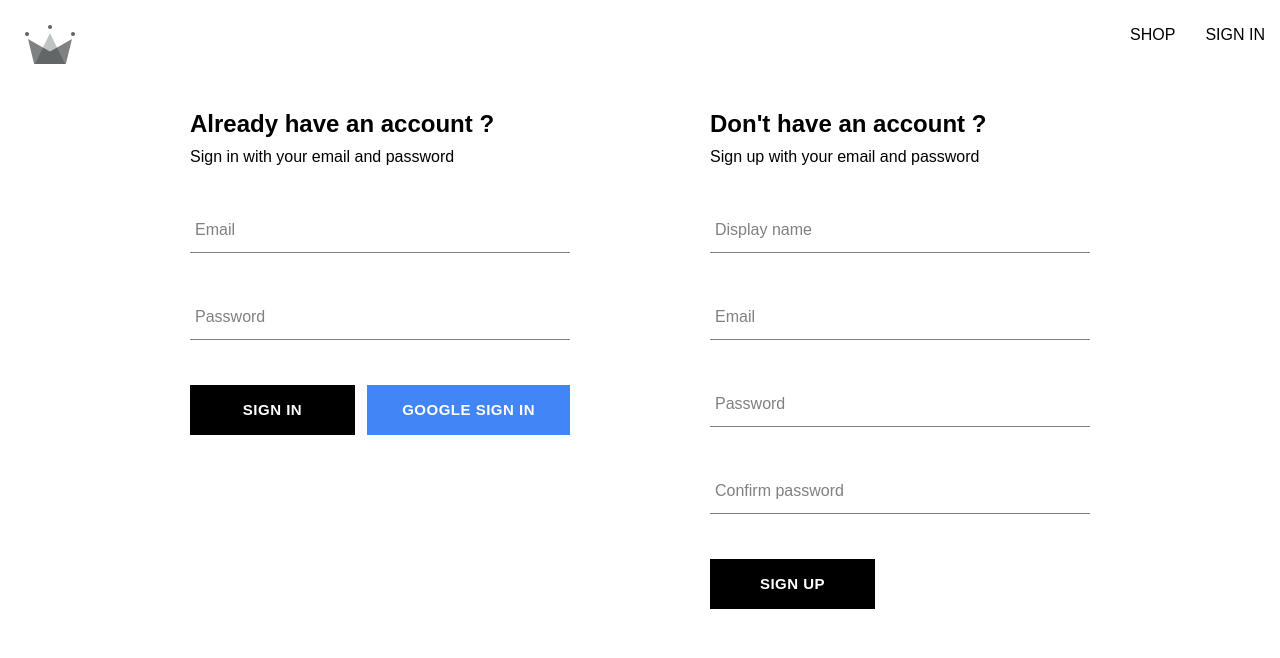
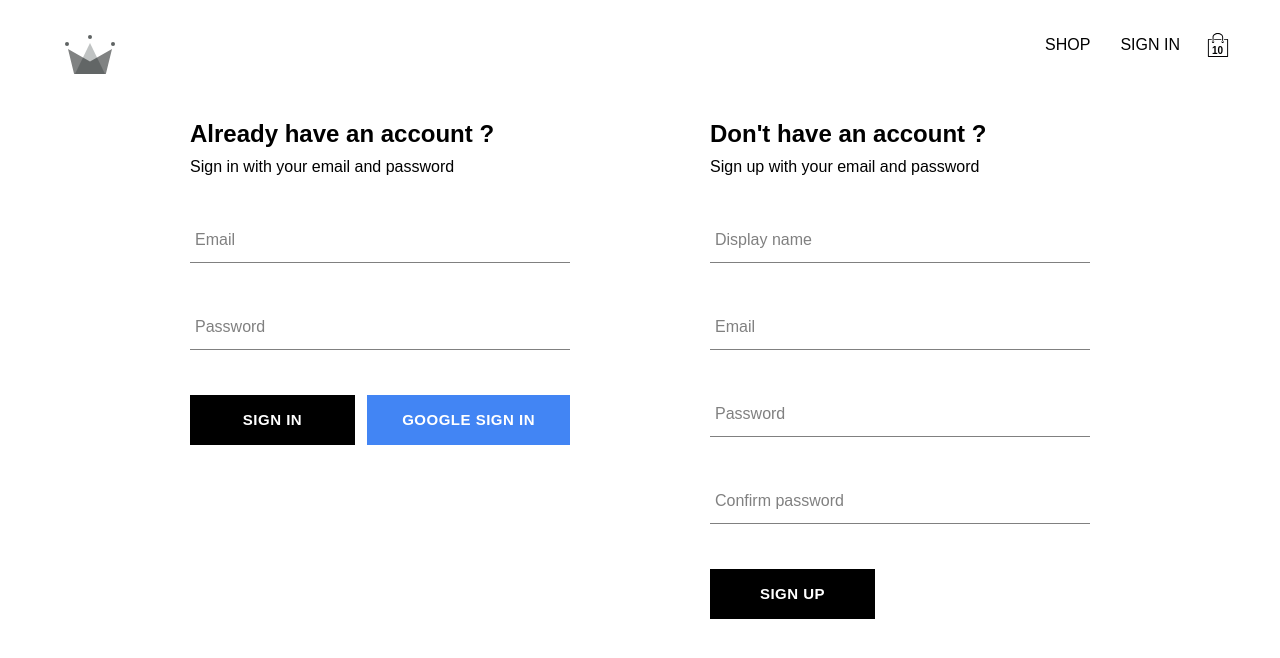
Before and after one commit to AielLeia/crwn-clothing, a React (Vite) app: page /auth in a window 1280 px wide. Shown: the top 658 px of the page. Built offline with nearby package versions, Linux system fonts and the light colour scheme; no server answers; a web font is replaced by a local one.

Commit message:
Added Cart functionality and updated global styles
1. Integrated CartIcon and CartDropdown components into Navigation component.
2. Added CartProvider to main.jsx for global cart state management.
3. Updated global styles in index.scss, added padding to body.

```diff
--- /dev/null
+++ b/src/components/cart-dropdown/cart-dropdown.component.jsx
@@ -0,0 +1,13 @@
+import "./cart-dropdown.styles.scss"
+import {Button} from "../button/button.component.jsx";
+
+const CartDropdown = () => {
+  return (
+    <div className="cart-dropdown-container">
+      <div className="cart-items" />
+      <Button>GO TO CHECKOUT</Button>
+    </div>
+  )
+}
+
+export {CartDropdown}
--- /dev/null
+++ b/src/components/cart-dropdown/cart-dropdown.styles.scss
@@ -0,0 +1,29 @@
+.cart-dropdown-container {
+  position: absolute;
+  width: 240px;
+  height: 340px;
+  display: flex;
+  flex-direction: column;
+  padding: 20px;
+  border: 1px solid black;
+  background-color: white;
+  top: 90px;
+  right: 40px;
+  z-index: 5;
+
+  .empty-message {
+    font-size: 18px;
+    margin: 50px auto;
+  }
+
+  .cart-items {
+    height: 240px;
+    display: flex;
+    flex-direction: column;
+    overflow: scroll;
+  }
+
+  button {
+    margin-top: auto;
+  }
+}
--- /dev/null
+++ b/src/components/cart-icon/cart-icon.component.jsx
@@ -0,0 +1,20 @@
+import ShoppingIcon from '../../assets/shopping-bag.svg?react'
+
+import "./cart-icon.styles.scss"
+import {useContext} from "react";
+import {CartContext} from "../../contexts/cart.context.jsx";
+
+const CartIcon = () => {
+  const {setIsCartOpen} = useContext(CartContext)
+
+  const toggleIsCartOpen = () => setIsCartOpen((prevState) => !prevState)
+
+  return (
+    <div className="cart-icon-container" onClick={toggleIsCartOpen}>
+      <ShoppingIcon className="shopping-icon" />
+      <span className="item-count">10</span>
+    </div>
+  )
+}
+
+export {CartIcon}
--- /dev/null
+++ b/src/components/cart-icon/cart-icon.styles.scss
@@ -0,0 +1,21 @@
+.cart-icon-container {
+  width: 45px;
+  height: 45px;
+  position: relative;
+  display: flex;
+  align-items: center;
+  justify-content: center;
+  cursor: pointer;
+
+  .shopping-icon {
+    width: 24px;
+    height: 24px;
+  }
+
+  .item-count {
+    position: absolute;
+    font-size: 10px;
+    font-weight: bold;
+    bottom: 12px;
+  }
+}
--- /dev/null
+++ b/src/contexts/cart.context.jsx
@@ -0,0 +1,17 @@
+import {createContext, useState} from "react";
+
+export const CartContext = createContext({
+  isCartOpen: false,
+  setIsCartOpen: () => {
+  }
+})
+
+export const CartProvider = ({children}) => {
+  const [isCartOpen, setIsCartOpen] = useState(false)
+  const value = { isCartOpen, setIsCartOpen }
+
+  return (
+
+    <CartContext.Provider value={value}>{children}</CartContext.Provider>
+  )
+}
--- a/src/index.scss
+++ b/src/index.scss
@@ -4,6 +4,7 @@
 
 body {
   margin: 0;
+  padding: 10px 40px;
   font-family: 'Encode Sans Condensed', sans-serif;
 }
 
--- a/src/main.jsx
+++ b/src/main.jsx
@@ -5,6 +5,7 @@
 import App from './App.jsx'
 import {UserProvider} from "./contexts/user.context.jsx";
 import {ProductsProvider} from "./contexts/products.context.jsx";
+import {CartProvider} from "./contexts/cart.context.jsx";
 
 ReactDOM.createRoot(document.getElementById('root'))
   .render(
@@ -12,7 +13,9 @@
       <BrowserRouter>
         <UserProvider>
           <ProductsProvider>
-            <App/>
+            <CartProvider>
+              <App/>
+            </CartProvider>
           </ProductsProvider>
         </UserProvider>
       </BrowserRouter>
--- a/src/routes/navigation/navigation.component.jsx
+++ b/src/routes/navigation/navigation.component.jsx
@@ -6,9 +6,13 @@
 import {useContext} from "react";
 import {UserContext} from "../../contexts/user.context.jsx";
 import {signOutUser} from "../../utils/firebase/firebase.util.js";
+import {CartIcon} from "../../components/cart-icon/cart-icon.component.jsx";
+import {CartDropdown} from "../../components/cart-dropdown/cart-dropdown.component.jsx";
+import {CartContext} from "../../contexts/cart.context.jsx";
 
 const Navigation = () => {
   const {currentUser} = useContext(UserContext);
+  const {isCartOpen} = useContext(CartContext);
 
   return (
     <>
@@ -29,8 +33,10 @@
               </Link>
             )
           }
+          <CartIcon />
+        </div>
 
-        </div>
+        {isCartOpen && <CartDropdown/>}
       </div>
 
       <Outlet/>
```
Also changed, not shown: src/assets/shopping-bag.svg (added).
